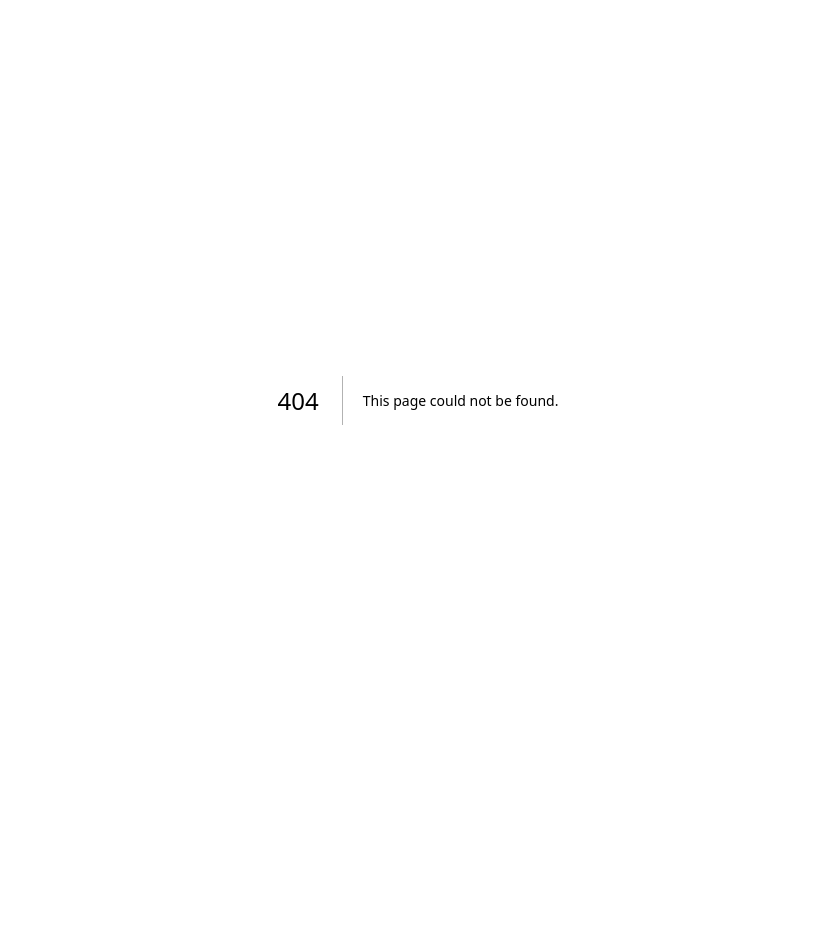
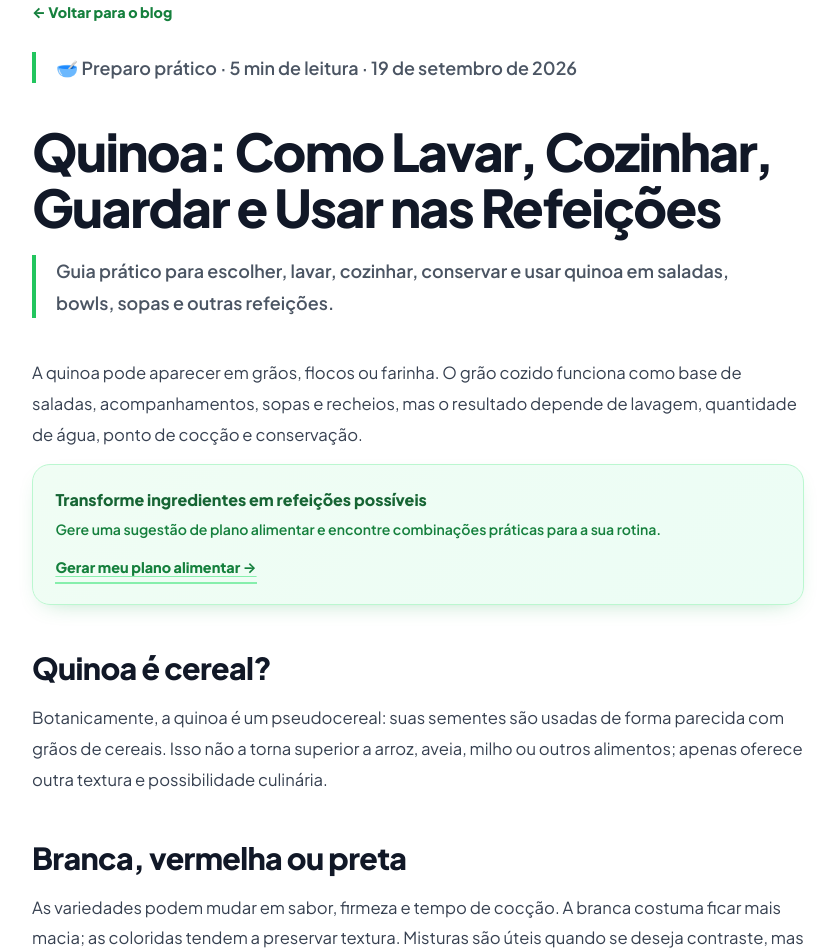
Before and after one commit to elevanceseguros/Nutri, a Next.js app: page /blog/quinoa-como-lavar-cozinhar-guardar-usar in a window 1280 px wide. Before the commit this address had no page. Shown: the top 952 px of the page, without its empty margins (222-1057 px from the left). Before the commit the page ends 800 px from the top, so only its background shows below. Built offline with nearby package versions, Linux system fonts and the light colour scheme.

Commit message:
Publica artigo de 19/09 sobre preparo de quinoa

```diff
--- /dev/null
+++ b/src/app/blog/quinoa-como-lavar-cozinhar-guardar-usar/page.tsx
@@ -0,0 +1,40 @@
+import type { Metadata } from "next";
+import Link from "next/link";
+import styles from "../../page.module.css";
+
+const title = "Quinoa: Como Lavar, Cozinhar, Guardar e Usar nas Refeições";
+const description = "Guia prático para escolher, lavar, cozinhar, conservar e usar quinoa em saladas, bowls, sopas e outras refeições.";
+const url = "https://www.nutry.life/blog/quinoa-como-lavar-cozinhar-guardar-usar";
+export const metadata: Metadata = { title: `${title} | Nutry.life`, description, alternates: { canonical: url }, openGraph: { title, description, type: "article", url, publishedTime: "2026-09-19", modifiedTime: "2026-09-19" } };
+const jsonLd = { "@context": "https://schema.org", "@type": "Article", headline: title, description, datePublished: "2026-09-19", dateModified: "2026-09-19", mainEntityOfPage: url, publisher: { "@type": "Organization", name: "Nutry.life", url: "https://www.nutry.life" } };
+export default function Post() {
+ return <main className={styles.postContainer}>
+  <script type="application/ld+json" dangerouslySetInnerHTML={{ __html: JSON.stringify(jsonLd) }} />
+  <Link href="/blog" className={styles.backToBlog} data-nav="back-to-blog">← Voltar para o blog</Link>
+  <article><header>
+   <p className={styles.postExcerpt}>🥣 Preparo prático · 5 min de leitura · 19 de setembro de 2026</p>
+   <h1 className={styles.postTitle}>{title}</h1><p className={styles.postExcerpt}>{description}</p>
+  </header><div className={styles.postContent}>
+   <p>A quinoa pode aparecer em grãos, flocos ou farinha. O grão cozido funciona como base de saladas, acompanhamentos, sopas e recheios, mas o resultado depende de lavagem, quantidade de água, ponto de cocção e conservação.</p>
+   <div className={styles.articleCtaTop} data-cta="top"><div><strong>Transforme ingredientes em refeições possíveis</strong><p>Gere uma sugestão de plano alimentar e encontre combinações práticas para a sua rotina.</p><Link href="/" className={styles.articleCtaLink}>Gerar meu plano alimentar →</Link></div></div>
+   <h2>Quinoa é cereal?</h2><p>Botanicamente, a quinoa é um pseudocereal: suas sementes são usadas de forma parecida com grãos de cereais. Isso não a torna superior a arroz, aveia, milho ou outros alimentos; apenas oferece outra textura e possibilidade culinária.</p>
+   <h2>Branca, vermelha ou preta</h2><p>As variedades podem mudar em sabor, firmeza e tempo de cocção. A branca costuma ficar mais macia; as coloridas tendem a preservar textura. Misturas são úteis quando se deseja contraste, mas siga o tempo indicado na embalagem.</p>
+   <h2>Precisa lavar antes de cozinhar?</h2><p>Muitas quinoas são beneficiadas antes da venda, mas uma lavagem em peneira fina pode retirar resíduos superficiais e reduzir amargor remanescente. Confira o rótulo, pois produtos pré-lavados podem trazer orientação específica.</p>
+   <h2>Como cozinhar sem virar papa</h2><ol><li>Lave em peneira fina, se indicado.</li><li>Escorra bem.</li><li>Use a proporção de água recomendada no rótulo.</li><li>Cozinhe em fogo baixo após levantar fervura.</li><li>Desligue quando a água for absorvida e o grão estiver macio.</li><li>Deixe descansar tampado e solte com garfo.</li></ol>
+   <p>Marca, variedade, panela e quantidade mudam o tempo. Se ainda estiver firme, acrescente pouca água quente; se houver excesso, cozinhe mais alguns minutos sem tampa.</p>
+   <h2>Tostar antes muda alguma coisa?</h2><p>Aquecer rapidamente a quinoa escorrida antes de adicionar água pode intensificar aroma e deixar sabor mais tostado. É uma etapa culinária opcional, não uma exigência nutricional.</p>
+   <h2>Como usar nas refeições</h2><ul><li>Como acompanhamento de feijão, legumes e proteína.</li><li>Em saladas frias com hortaliças.</li><li>Em sopas para acrescentar textura.</li><li>Em recheios de legumes e tortas.</li><li>Misturada a arroz ou outros grãos.</li><li>Em preparações mornas com ovos ou leguminosas.</li></ul>
+   <h2>Quinoa substitui arroz e feijão?</h2><p>Ela pode ocupar o lugar culinário de um acompanhamento, mas não reproduz automaticamente a combinação de nutrientes, sabor e tradição de arroz com feijão. Também pode ser usada junto deles, sem necessidade de substituir.</p>
+   <h2>Tem proteína?</h2><p>A quinoa contém proteína, carboidratos, fibras, gorduras e minerais em proporções que variam com o produto e o preparo. Porém, a porção consumida e o conjunto da refeição importam mais que classificar um alimento isolado como “completo”.</p>
+   <h2>Quinoa contém glúten?</h2><p>A semente não contém glúten naturalmente. Para doença celíaca ou alergias, procure produto rotulado de acordo com sua necessidade e considere risco de contato cruzado no processamento e na cozinha.</p>
+   <h2>Como guardar a quinoa seca</h2><p>Mantenha em embalagem bem fechada, protegida de umidade, calor e insetos. Observe validade, odor e integridade. Comprar quantidade compatível com o consumo ajuda a preservar qualidade.</p>
+   <h2>Como conservar depois de cozida</h2><p>Resfrie sem demora, guarde em recipiente fechado na geladeira e use utensílio limpo. Para períodos maiores, congele em porções. Descarte se houver odor, textura ou aparência incomum, ou dúvida sobre tempo fora de refrigeração.</p>
+   <h2>Quinoa em flocos e farinha</h2><p>Flocos hidratam rapidamente e podem entrar em frutas, mingaus e massas. Farinha altera estrutura e absorção de receitas; não substitua farinha de trigo na mesma proporção sem testar uma formulação apropriada.</p>
+   <h2>Checklist para a primeira compra</h2><ul><li>Escolha grão, flocos ou farinha conforme o uso.</li><li>Leia instruções de lavagem e cocção.</li><li>Verifique alergênicos e contato cruzado.</li><li>Compare preço por peso, não apenas por embalagem.</li><li>Comece com pacote pequeno para testar sabor e textura.</li></ul>
+   <p>Leia também: <Link href="/blog/arroz-branco-vs-integral-como-escolher">arroz branco ou integral</Link> · <Link href="/blog/lentilha-seca-vs-pronta-sodio-custo-preparo">como preparar e usar lentilha</Link>.</p>
+   <section className={styles.premiumBanner} data-cta="final"><div className={styles.premiumHeader}><h2>Planeje refeições variadas sem modismos</h2><p>Gere uma sugestão de plano alimentar e procure orientação profissional quando precisar de estratégia individual.</p></div><Link href="/" className={styles.premiumBtn}>Gerar meu plano alimentar</Link></section>
+   <Link href="/blog" className={styles.backToBlog} data-nav="back-to-all-articles">← Voltar para todos os artigos</Link>
+  </div></article>
+  <footer className={styles.footer}><p>Este conteúdo é educativo e não substitui avaliação de nutricionista ou médico. Necessidades, restrições, sintomas e condições de saúde exigem orientação individual.</p><p>Fontes: <a href="https://pmc.ncbi.nlm.nih.gov/articles/PMC7074363/" target="_blank" rel="noopener noreferrer">revisão científica sobre quinoa</a> · <a href="https://pmc.ncbi.nlm.nih.gov/articles/PMC4957693/" target="_blank" rel="noopener noreferrer">revisão sobre composição e uso alimentar</a> · <a href="https://www.gov.br/saude/pt-br/assuntos/saude-brasil/publicacoes-para-promocao-a-saude/guia_alimentar_populacao_brasileira_2ed.pdf" target="_blank" rel="noopener noreferrer">Guia Alimentar</a>. Consultadas em 19/09/2026.</p></footer>
+ </main>;
+}
```
